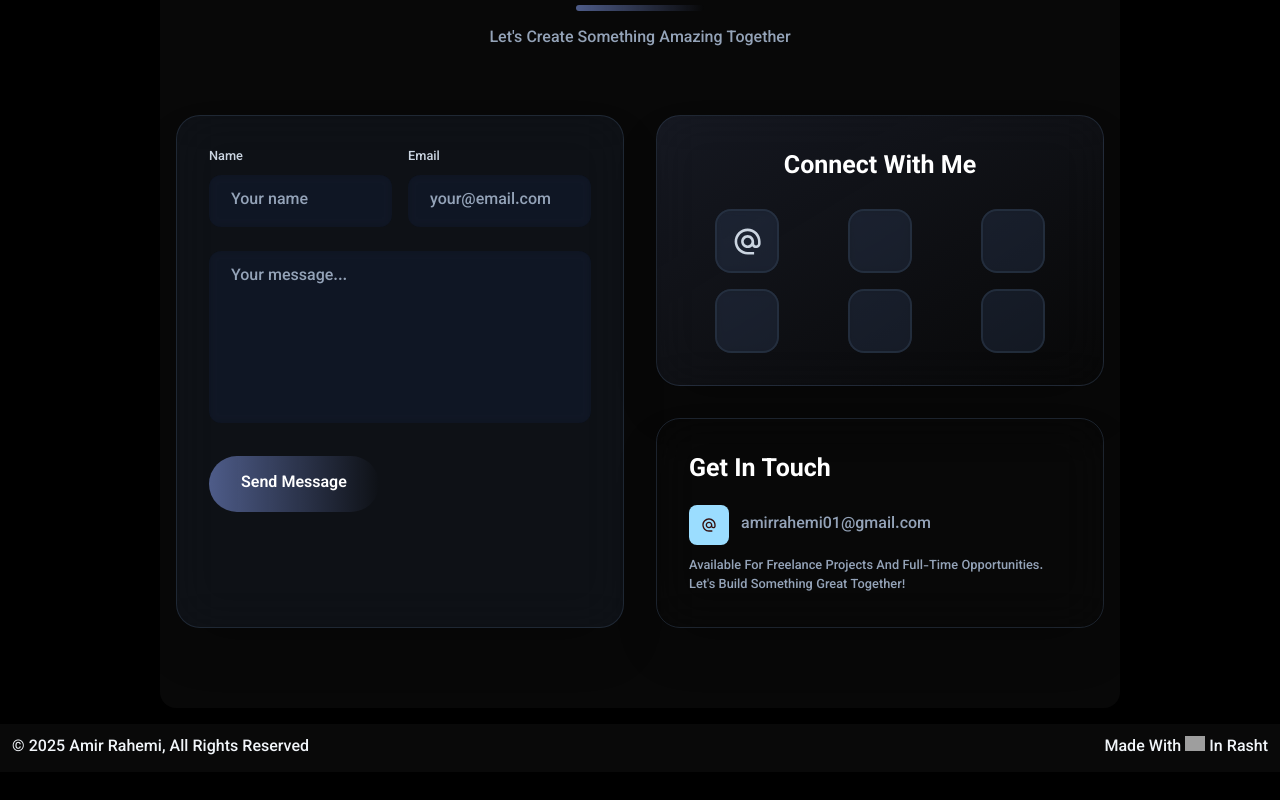
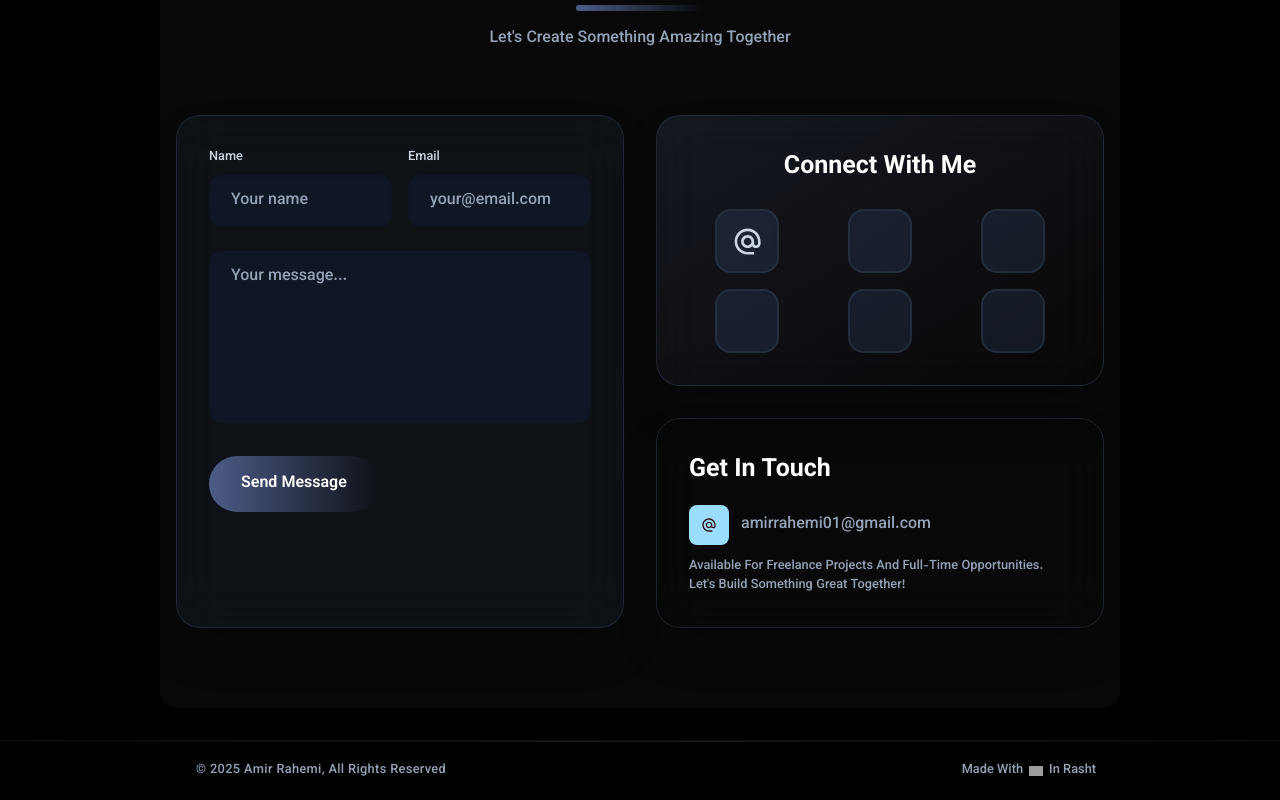
Before and after one commit to amirrahemi01/portfolio, a React (Create React App) app: page / in a window 1280 px wide. Shown: the part 2928-3728 px from the top of the page. Before the commit the page ends 3700 px from the top, so only its background shows below. Built offline with nearby package versions, Linux system fonts and the light colour scheme; grey boxes are pictures that could not be loaded; some icons are missing.

Commit message:
fix build issue

```diff
--- a/src/components/Footer.tsx
+++ b/src/components/Footer.tsx
@@ -24,15 +24,28 @@ function Footer() {
   const isFa = (i18n.language || "en") as "en" | "fa";
 
   return (
-    <footer dir={isFa === "fa" ? "rtl" : "ltr"}  className="flex flex-col items-start sm:flex-row sm:justify-between bg-slate-200 dark:bg-slate-960 text-slate-965 dark:text-slate-100 p-3 mt-4 font-lalezar">
-      <p className="">&copy; {getFormattedYear()} {t("content.copy")}</p>
-      <p className="flex " dir={isFa === "fa" ? "rtl" : "ltr"}>
-        {t("content.made with")}
-        <span className="mx-1">
-          <img src="https://emojicdn.elk.sh/%F0%9F%A9%B5" alt="" width="20" />
-        </span>
-        {t("content.in rasht")}
-      </p>
+    <footer
+      dir={isFa === "fa" ? "rtl" : "ltr"}
+      className="relative mt-8 border-t border-black/[0.06] dark:border-white/[0.06] bg-white/70 dark:bg-black/40 backdrop-blur-xl"
+    >
+      {/* subtle top gradient line like portfolio dividers */}
+      <div className="absolute inset-x-0 top-0 h-px bg-gradient-to-r from-transparent via-slate-300/40 dark:via-white/10 to-transparent" />
+      <div className="w-full lg:w-3/4 max-w-7xl mx-auto px-4 md:px-6 py-5 flex flex-col sm:flex-row items-center justify-between gap-3 text-sm">
+        <p className="flex items-center gap-1.5 text-slate-600 dark:text-slate-400 font-medium tracking-wide text-center sm:text-left" dir={isFa === "fa" ? "rtl" : "ltr"}>
+          <span className="hidden sm:inline w-1.5 h-1.5 rounded-full bg-emerald-500/70" />
+          &copy; {getFormattedYear()} {t("content.copy")}
+        </p>
+        <p
+          className="flex items-center justify-center gap-1.5 text-slate-600 dark:text-slate-400 font-medium"
+          dir={isFa === "fa" ? "rtl" : "ltr"}
+        >
+          <span>{t("content.made with")}</span>
+          <span className="inline-flex items-center justify-center rounded-full bg-pink-500/10 dark:bg-pink-500/20">
+            <img src="https://emojicdn.elk.sh/%F0%9F%A9%B5" alt="heart" width="14" height="14" className="object-contain" />
+          </span>
+          <span>{t("content.in rasht")}</span>
+        </p>
+      </div>
     </footer>
   );
 }
--- a/src/pages/ProjectDetail.tsx
+++ b/src/pages/ProjectDetail.tsx
@@ -278,15 +278,15 @@ export default function ProjectDetail() {
                 {lang === "fa" ? "جزئیات" : "Project Details"}
               </h4>
               <div dir={isFa ? "rtl" : "ltr"} className="space-y-3 text-sm">
-                <div className={clsx("flex justify-between py-2 border-b border-black/5 dark:border-white/5", isFa ? "flex-row-reverse" : "")}>
+                <div className={clsx("flex justify-between py-2 border-b border-black/5 dark:border-white/5", isFa ? "text-right" : "text-left")}>
                   <span className="text-slate-500">{lang === "fa" ? "وضعیت" : "Status"}</span>
-                  <span className="font-semibold text-emerald-600 dark:text-emerald-400">{lang === "fa" ? "کامل شده" : "Completed"}</span>
+                  <span className="font-medium text-black dark:text-white">{status}</span>
                 </div>
-                <div className={clsx("flex justify-between py-2 border-b border-black/5 dark:border-white/5", isFa ? "flex-row-reverse" : "")}>
+                <div className={clsx("flex justify-between py-2 border-b border-black/5 dark:border-white/5", isFa ? "text-right" : "text-left")}>
                   <span className="text-slate-500">{lang === "fa" ? "پلتفرم" : "Platform"}</span>
                   <span className="font-medium text-black dark:text-white">Web</span>
                 </div>
-                <div className={clsx("flex justify-between py-2", isFa ? "flex-row-reverse" : "")}>
+                <div className={clsx("flex justify-between py-2", isFa ? "text-right" : "text-left")}>
                   <span className="text-slate-500">{lang === "fa" ? "دسترسی" : "Access"}</span>
                   <span className="font-medium text-black dark:text-white">{lang === "fa" ? "ریسپانسیو" : "Responsive"}</span>
                 </div>
```
